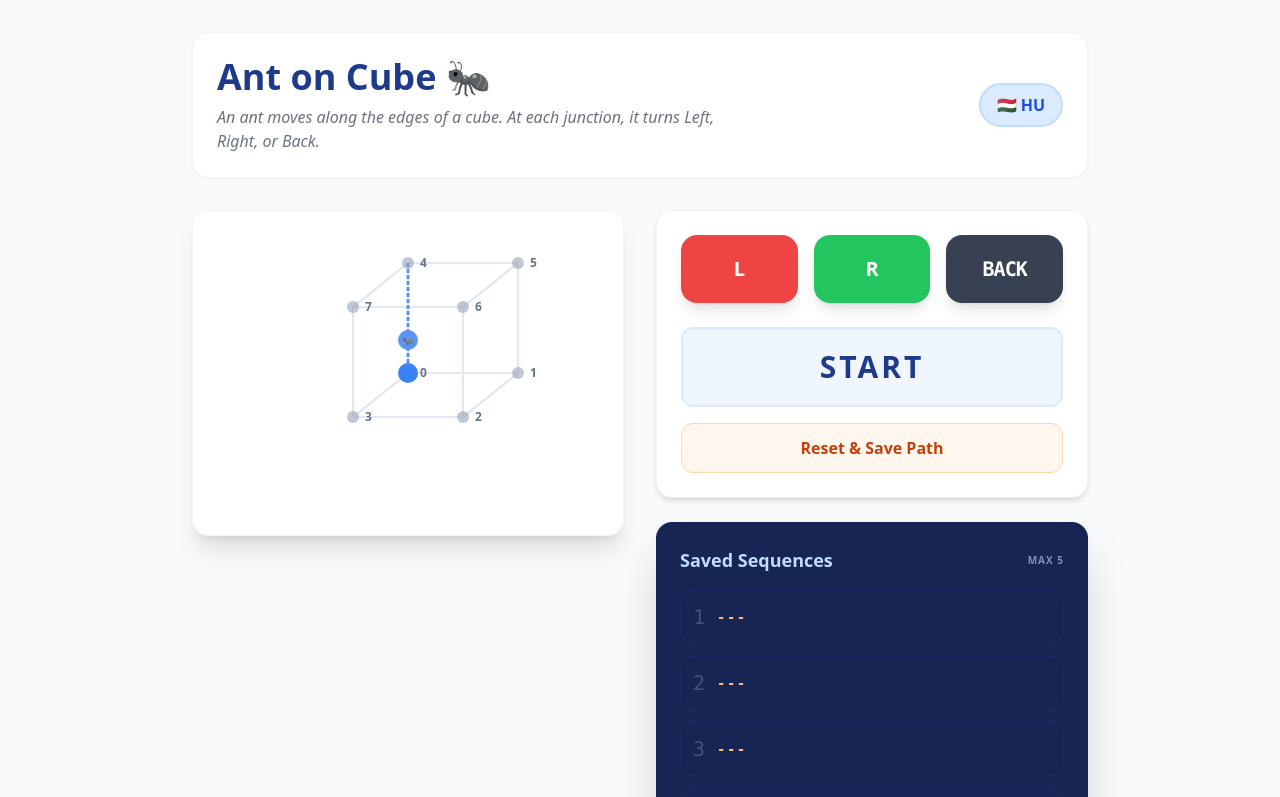
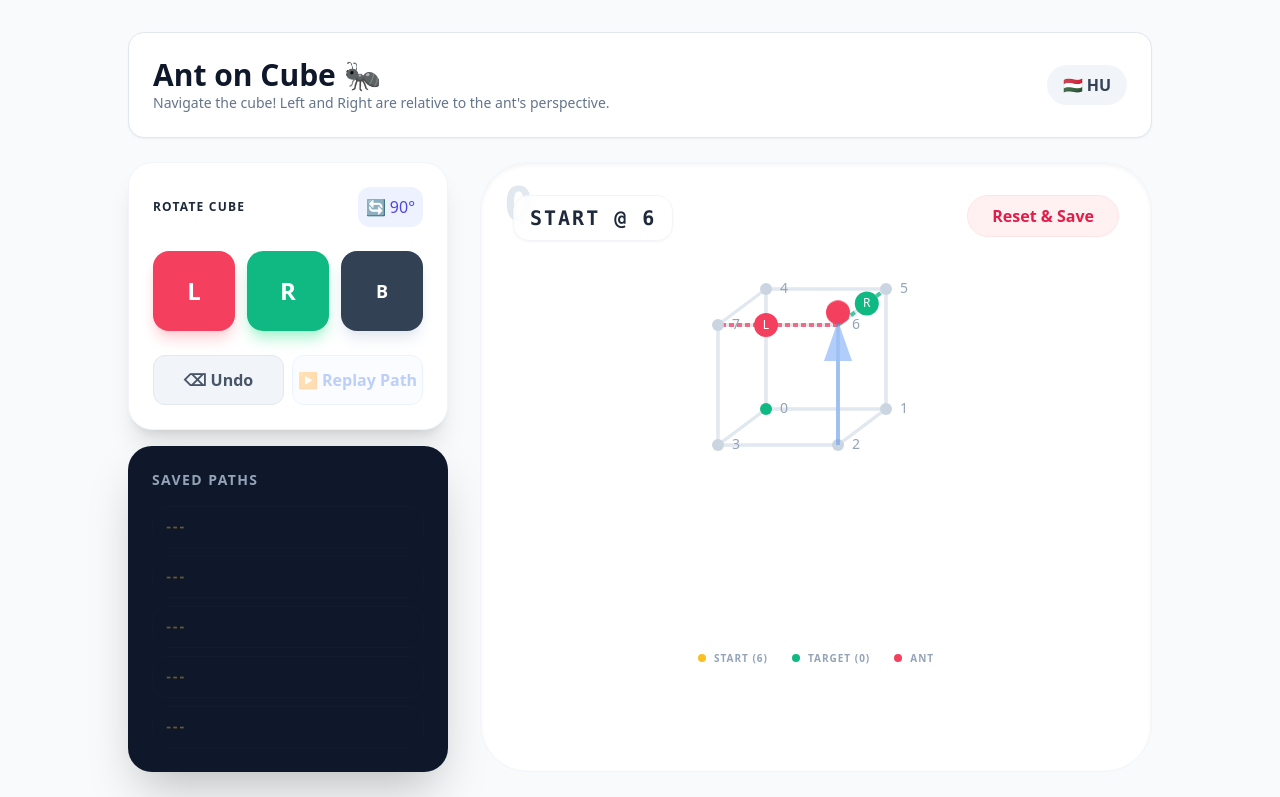
Before and after one commit to tmsso/ant-on-cube, a Next.js app: page / in a window 1280 px wide. Shown: the top 797 px of the page. Built offline with nearby package versions, Linux system fonts and the light colour scheme.

Commit message:
feat: implement relative turns, starting node 6, replay, undo, and 3D rotation

```diff
--- a/pages/index.js
+++ b/pages/index.js
@@ -1,10 +1,11 @@
-import React, { useState, useEffect, useMemo } from 'react';
+import React, { useState, useEffect, useMemo, useRef } from 'react';
 
 /**
  * Ant on Cube Logic:
  * Vertices (x,y,z): 0-7
+ * Starting at vertex 6.
  */
-const VERTICES = [
+const BASE_VERTICES = [
   [0, 0, 0], [1, 0, 0], [1, 1, 0], [0, 1, 0],
   [0, 0, 1], [1, 0, 1], [1, 1, 1], [0, 1, 1],
 ];
@@ -14,45 +15,38 @@ const ADJACENCY = {
   4: [0, 5, 7], 5: [1, 4, 6], 6: [2, 5, 7], 7: [3, 4, 6],
 };
 
-const LEFT_MAP = {
-  "1-0": 3, "3-0": 4, "4-0": 1,
-  "0-1": 5, "2-1": 0, "5-1": 2,
-  "1-2": 6, "3-2": 1, "6-2": 3,
-  "0-3": 2, "2-3": 7, "7-3": 0,
-  "0-4": 7, "5-4": 0, "7-4": 5,
-  "1-5": 4, "4-5": 6, "6-5": 1,
-  "2-6": 5, "5-6": 7, "7-6": 2,
-  "3-7": 4, "4-7": 6, "6-7": 3,
+// RELATIVE HEADING LOGIC
+// key: "fromIdx-toIdx", value: [LeftNeighbor, RightNeighbor]
+// Defined by looking from 'from' towards 'to' on the surface/edges
+const RELATIVE_TURNS = {
+  "2-6": [7, 5], "5-6": [2, 7], "7-6": [5, 2], // At 6
+  "6-2": [1, 3], "1-2": [3, 6], "3-2": [6, 1], // At 2
+  "6-5": [4, 1], "4-5": [1, 6], "1-5": [6, 4], // At 5
+  "6-7": [3, 4], "3-7": [4, 6], "4-7": [6, 3], // At 7
+  "2-1": [0, 5], "0-1": [5, 2], "5-1": [2, 0], // At 1
+  "2-3": [7, 0], "7-3": [0, 2], "0-3": [2, 7], // At 3
+  "1-0": [3, 4], "3-0": [4, 1], "4-0": [1, 3], // At 0
+  "5-4": [0, 7], "0-4": [7, 5], "7-4": [5, 0], // At 4
 };
 
 const TRANSLATIONS = {
   en: {
     title: "Ant on Cube 🐜",
-    subtitle: "An ant moves along the edges of a cube. At each junction, it turns Left, Right, or Back.",
-    left: "Left",
-    right: "Right",
-    back: "Back",
-    reset: "Reset & Save Path",
-    saved: "Saved Sequences",
-    max: "Max 5",
-    noPath: "START",
-    exercise: "The Exercise",
-    goal: "Goal: Find sequences of L, R, B that lead the ant back to vertex 0.",
-    instruction: "Imagine an ant starting at vertex 0. It makes its first move to vertex 1. From there, choose its path:",
+    subtitle: "Navigate the cube! Left and Right are relative to the ant's perspective.",
+    left: "Left", right: "Right", back: "Back",
+    reset: "Reset & Save", saved: "Saved Paths",
+    noPath: "START @ 6", exercise: "The Rules",
+    undo: "Undo", replay: "Replay Path",
+    rotate: "Rotate Cube"
   },
   hu: {
     title: "Hangya a kockán 🐜",
-    subtitle: "Egy hangya a kocka élein mozog. Minden csomópontnál Balra, Jobbra vagy Vissza fordul.",
-    left: "Bal",
-    right: "Jobb",
-    back: "Vissza",
-    reset: "Alaphelyzet és Mentés",
-    saved: "Mentett sorozatok",
-    max: "Max 5",
-    noPath: "RAJT",
-    exercise: "A feladat",
-    goal: "Cél: Keress olyan B, J, V sorozatokat, amik visszavezetik a hangyát a 0-ás ponthoz.",
-    instruction: "Képzeld el, hogy a hangya a 0-ás pontból indul az 1-es felé. Innen válaszd ki az útját:",
+    subtitle: "Irányítsd a hangyát! A Bal és Jobb az ő nézőpontjához képest értendő.",
+    left: "Bal", right: "Jobb", back: "Vissza",
+    reset: "Alaphelyzet", saved: "Mentett utak",
+    noPath: "RAJT @ 6", exercise: "Szabályok",
+    undo: "Vissza", replay: "Lejátszás",
+    rotate: "Forgatás"
   }
 };
 
@@ -61,70 +55,145 @@ export default function Home() {
   const t = TRANSLATIONS[lang];
 
   return (
-    <div className="min-h-screen bg-gray-50 p-4 md:p-8 transition-colors duration-500">
-      <div className="max-w-4xl mx-auto space-y-8">
-        <header className="flex flex-col md:flex-row justify-between items-center bg-white p-6 rounded-2xl shadow-sm border border-gray-100">
-          <div className="text-center md:text-left">
-            <h1 className="text-4xl font-extrabold text-blue-900 mb-2">{t.title}</h1>
-            <p className="text-gray-500 italic max-w-lg">{t.subtitle}</p>
+    <div className="min-h-screen bg-slate-50 p-4 md:p-8">
+      <div className="max-w-5xl mx-auto space-y-6">
+        <header className="flex justify-between items-center bg-white p-6 rounded-2xl shadow-sm border border-slate-200">
+          <div>
+            <h1 className="text-3xl font-black text-slate-900">{t.title}</h1>
+            <p className="text-slate-500 text-sm">{t.subtitle}</p>
           </div>
           <button
             onClick={() => setLang(lang === 'en' ? 'hu' : 'en')}
-            className="mt-4 md:mt-0 px-4 py-2 bg-blue-100 text-blue-700 font-bold rounded-full hover:bg-blue-200 transition-all border-2 border-blue-200"
+            className="px-4 py-2 bg-slate-100 text-slate-700 font-bold rounded-full hover:bg-slate-200 transition-all"
           >
             {lang === 'en' ? '🇭🇺 HU' : '🇺🇸 EN'}
           </button>
         </header>
 
         <CubeSimulation lang={lang} t={t} />
-
-        <section className="bg-white p-6 rounded-xl shadow-sm border border-gray-200">
-          <h2 className="text-xl font-bold mb-4 flex items-center text-gray-800">
-            <span className="bg-blue-100 p-2 rounded-lg mr-3">🎓</span> {t.exercise}
-          </h2>
-          <div className="text-gray-700 space-y-4 leading-relaxed">
-            <p>{t.instruction}</p>
-            <ul className="grid grid-cols-1 md:grid-cols-3 gap-4">
-              <li className="bg-red-50 p-3 rounded-lg border border-red-100"><strong>{lang === 'en' ? 'L' : 'B'}:</strong> {t.left}</li>
-              <li className="bg-green-50 p-3 rounded-lg border border-green-100"><strong>{lang === 'en' ? 'R' : 'J'}:</strong> {t.right}</li>
-              <li className="bg-gray-100 p-3 rounded-lg border border-gray-200"><strong>{lang === 'en' ? 'B' : 'V'}:</strong> {t.back}</li>
-            </ul>
-            <p className="font-semibold text-blue-800 pt-2 border-t border-gray-100">{t.goal}</p>
-          </div>
-        </section>
       </div>
     </div>
   );
 }
 
 function CubeSimulation({ lang, t }) {
-  const [current, setCurrent] = useState(0);
-  const [previous, setPrevious] = useState(4); // Start logic
-  const [path, setPath] = useState('');
+  const START_NODE = 6;
+  const START_PREV = 2; // Initial heading: from 2 to 6
+
+  const [current, setCurrent] = useState(START_NODE);
+  const [previous, setPrevious] = useState(START_PREV);
+  const [path, setPath] = useState(''); // Stores raw L, R, B
   const [slots, setSlots] = useState(Array(5).fill(null));
   const [pinned, setPinned] = useState(Array(5).fill(false));
+  const [rot, setRot] = useState(0); // 0, 1, 2 (increments of 90deg Y-axis)
 
-  // Determine available moves for indicators
-  const decisions = useMemo(() => {
-    const neighbors = ADJACENCY[current];
+  const [isReplaying, setIsReplaying] = useState(false);
+  const replayRef = useRef(null);
+
+  // Derived decision neighbors based on ant heading
+  const turnOptions = useMemo(() => {
     const key = `${previous}-${current}`;
-    const L = LEFT_MAP[key];
-    const R = neighbors.find(n => n !== previous && n !== L);
+    const [L, R] = RELATIVE_TURNS[key] || [null, null];
     return { L, R, B: previous };
   }, [current, previous]);
 
-  const moveAnt = (turn) => {
-    const next = turn === 'B' ? decisions.B : (turn === 'L' ? decisions.L : decisions.R);
+  const moveAnt = (turn, silent = false) => {
+    if (isReplaying && !silent) {
+      stopReplay();
+      return;
+    }
+
+    const next = turn === 'B' ? turnOptions.B : (turn === 'L' ? turnOptions.L : turnOptions.R);
+    if (next === null) return;
+
     setPrevious(current);
     setCurrent(next);
-    // Path uses localized letters for display
-    const label = turn === 'L' ? (lang === 'en' ? 'L' : 'B') :
-                  (turn === 'R' ? (lang === 'en' ? 'R' : 'J') :
-                  (lang === 'en' ? 'B' : 'V'));
-    setPath(prev => prev + label);
+
+    if (!silent) {
+      const label = turn === 'L' ? (lang === 'en' ? 'L' : 'B') :
+                    (turn === 'R' ? (lang === 'en' ? 'R' : 'J') :
+                    (lang === 'en' ? 'B' : 'V'));
+      setPath(prev => prev + label);
+    }
+  };
+
+  const undo = () => {
+    if (isReplaying) { stopReplay(); return; }
+    if (path.length === 0) return;
+
+    // To undo, we effectively need to recalculate from start
+    const newPathString = path.slice(0, -1);
+    setPath('');
+    setCurrent(START_NODE);
+    setPrevious(START_PREV);
+
+    // Re-run the path
+    // Note: This is simpler than tracking full state history for this specific math puzzle
+    const chars = [...newPathString];
+    let c = START_NODE;
+    let p = START_PREV;
+
+    chars.forEach(char => {
+      const key = `${p}-${c}`;
+      const [L, R] = RELATIVE_TURNS[key];
+      const turn = (char === 'L' || char === 'B') ? 'L' : (char === 'R' || char === 'J' ? 'R' : 'B');
+      const next = turn === 'B' ? p : (turn === 'L' ? L : R);
+      p = c;
+      c = next;
+    });
+
+    setPrevious(p);
+    setCurrent(c);
+    setPath(newPathString);
+  };
+
+  const handleReplay = async () => {
+    if (isReplaying) return;
+    const originalPath = path;
+    setCurrent(START_NODE);
+    setPrevious(START_PREV);
+    setIsReplaying(true);
+
+    const steps = [...originalPath];
+    for (let i = 0; i < steps.length; i++) {
+      if (replayRef.current === 'stop') break;
+      await new Promise(r => setTimeout(r, 600));
+
+      const char = steps[i];
+      // Map localized char back to logic turn
+      let turn = 'B';
+      if (char === 'L' || char === 'B') turn = 'L';
+      if (char === 'R' || char === 'J') turn = 'R';
+
+      // Execute move logic manually to avoid path appending
+      setCurrent(curr => {
+        setPrevious(prev => {
+          const key = `${prev}-${curr}`;
+          const [L, R] = RELATIVE_TURNS[key];
+          const next = turn === 'B' ? prev : (turn === 'L' ? L : R);
+          return curr;
+        });
+        const prevCurrent = curr;
+        // logic repeat
+        const turnKey = `${previous}-${curr}`;
+        const [tL, tR] = RELATIVE_TURNS[turnKey];
+        return turn === 'B' ? previous : (turn === 'L' ? tL : tR);
+      });
+    }
+
+    // Restore end state if stopped or finished
+    setIsReplaying(false);
+    replayRef.current = null;
+    // For simplicity in this UI, we just let the state sit where it ended
+  };
+
+  const stopReplay = () => {
+    replayRef.current = 'stop';
+    setIsReplaying(false);
   };
 
   const reset = () => {
+    if (isReplaying) { stopReplay(); return; }
     if (path.length > 0) {
       const firstEmpty = slots.findIndex((s, i) => s === null && !pinned[i]);
       const targetIndex = firstEmpty !== -1 ? firstEmpty : slots.findIndex((_, i) => !pinned[i]);
@@ -134,119 +203,169 @@ function CubeSimulation({ lang, t }) {
         setSlots(newSlots);
       }
     }
-    setCurrent(0);
-    setPrevious(4);
+    setCurrent(START_NODE);
+    setPrevious(START_PREV);
     setPath('');
   };
 
-  // Adjusted projection to prevent overlap
+  // Rotation & Projection
   const project = (v) => {
-    const [x, y, z] = VERTICES[v];
-    const scale = 110;
+    let [x, y, z] = BASE_VERTICES[v];
+
+    // Apply 90deg Y-axis rotations
+    for(let i=0; i<rot; i++) {
+      const oldX = x;
+      x = 1 - y;
+      y = oldX;
+    }
+
+    const scale = 120;
     const offsetX = 150;
-    const offsetY = 130;
-    // Classic Cabinet projection style to distinguish depths
-    const px = offsetX + (x * scale) - (y * 0.5 * scale);
-    const py = offsetY - (z * scale) + (y * 0.4 * scale);
+    const offsetY = 140;
+
+    // Oblique projection with depth factor
+    const px = offsetX + (x * scale) - (y * 0.4 * scale);
+    const py = offsetY - (z * scale) + (y * 0.3 * scale);
     return { px, py };
   };
 
-  // Helper for arrow visualization
-  const getArrow = (fromIdx, toIdx, color, label) => {
-    const from = project(fromIdx);
+  const getIndicator = (toIdx, color, label) => {
     const to = project(toIdx);
+    const from = project(current);
     const dx = to.px - from.px;
     const dy = to.py - from.py;
-    const len = Math.sqrt(dx*dx + dy*dy);
-    const mx = from.px + dx * 0.7; // Midpoint-ish
-    const my = from.py + dy * 0.7;
+    const mx = from.px + dx * 0.6;
+    const my = from.py + dy * 0.6;
 
     return (
-      <g className="animate-pulse">
-        <line x1={from.px} y1={from.py} x2={to.px} y2={to.py} stroke={color} strokeWidth="3" strokeDasharray="4 2" />
-        <circle cx={mx} cy={my} r="10" fill={color} />
-        <text x={mx} y={my+4} fontSize="10" fontWeight="bold" fill="white" textAnchor="middle">{label}</text>
+      <g className="transition-all duration-300">
+        <line x1={from.px} y1={from.py} x2={to.px} y2={to.py} stroke={color} strokeWidth="4" strokeDasharray="5 3" className="animate-pulse" />
+        <circle cx={mx} cy={my} r="12" fill={color} className="shadow-lg" />
+        <text x={mx} y={my+4} fontSize="12" fontWeight="black" fill="white" textAnchor="middle">{label}</text>
       </g>
     );
   };
 
   return (
-    <div className="grid grid-cols-1 md:grid-cols-2 gap-8 items-start">
-      <div className="bg-white p-8 rounded-2xl shadow-xl border border-gray-100 flex flex-col items-center relative overflow-hidden">
-        <div className="relative w-[300px] h-[260px] cursor-crosshair">
-          <svg className="w-full h-full overflow-visible">
-            <defs>
-              <marker id="arrowhead" markerWidth="10" markerHeight="7" refX="0" refY="3.5" orient="auto">
-                <polygon points="0 0, 10 3.5, 0 7" fill="#94a3b8" />
-              </marker>
-            </defs>
-            {/* Cube Edges */}
-            {Object.entries(ADJACENCY).map(([start, neighbors]) =>
-              neighbors.map(end => {
-                const p1 = project(start);
-                const p2 = project(end);
-                return <line key={`${start}-${end}`} x1={p1.px} y1={p1.py} x2={p2.px} y2={p2.py} stroke="#e2e8f0" strokeWidth="2" />;
-              })
-            )}
-
-            {/* Direction Indicators */}
-            {path.length > 0 && getArrow(current, decisions.L, '#ef4444', lang === 'en' ? 'L' : 'B')}
-            {path.length > 0 && getArrow(current, decisions.R, '#22c55e', lang === 'en' ? 'R' : 'J')}
-            {getArrow(previous, current, '#3b82f6', '🐜')}
-
-            {/* Vertices */}
-            {VERTICES.map((_, i) => {
-              const { px, py } = project(i);
-              const isActive = current === i;
-              return (
-                <g key={i} className="transition-all duration-500">
-                  <circle cx={px} cy={py} r={isActive ? 10 : 6} fill={isActive ? '#3b82f6' : '#94a3b8'} opacity={isActive ? 1 : 0.6} />
-                  <text x={px + 12} y={py + 4} fontSize="12" fill="#64748b" fontWeight="bold">{i}</text>
-                </g>
-              );
-            })}
-          </svg>
-        </div>
-      </div>
-
-      <div className="space-y-6">
-        <div className="bg-white p-6 rounded-2xl shadow-md border border-gray-100">
-          <div className="grid grid-cols-3 gap-4">
-            <button onClick={() => moveAnt('L')} className="bg-red-500 hover:bg-red-600 text-white font-black py-5 rounded-2xl shadow-lg transform transition active:scale-90 text-xl">{lang === 'en' ? 'L' : 'B'}</button>
-            <button onClick={() => moveAnt('R')} className="bg-green-500 hover:bg-green-600 text-white font-black py-5 rounded-2xl shadow-lg transform transition active:scale-90 text-xl">{lang === 'en' ? 'R' : 'J'}</button>
-            <button onClick={() => moveAnt('B')} className="bg-gray-700 hover:bg-gray-800 text-white font-black py-5 rounded-2xl shadow-lg transform transition active:scale-90 text-xl font-mono text-base tracking-tighter">{lang === 'en' ? 'BACK' : 'VISSZA'}</button>
+    <div className="grid grid-cols-1 lg:grid-cols-12 gap-8">
+      {/* LEFT: Dashboard/Controls */}
+      <div className="lg:col-span-4 space-y-4 order-2 lg:order-1">
+        <div className="bg-white p-6 rounded-3xl shadow-xl border border-slate-100">
+          <div className="flex justify-between items-center mb-6">
+             <h3 className="font-bold text-slate-800 uppercase tracking-widest text-xs">{t.rotate}</h3>
+             <button
+               onClick={() => setRot((rot + 1) % 4)}
+               className="p-2 bg-indigo-50 text-indigo-600 rounded-xl hover:bg-indigo-100 active:rotate-90 transition-transform"
+             >
+               🔄 90°
+             </button>
           </div>
 
-          <div className="mt-6 p-5 bg-blue-50 rounded-xl border-2 border-blue-100 flex items-center justify-center min-h-[80px]">
-            <span className="text-3xl font-black tracking-widest text-blue-900 break-all">{path || t.noPath}</span>
+          <div className="grid grid-cols-3 gap-3 mb-6">
+            <button onClick={() => moveAnt('L')} className="bg-rose-500 hover:bg-rose-600 text-white font-black py-6 rounded-2xl shadow-rose-200 shadow-lg transform transition active:scale-95 text-2xl">{lang === 'en' ? 'L' : 'B'}</button>
+            <button onClick={() => moveAnt('R')} className="bg-emerald-500 hover:bg-emerald-600 text-white font-black py-6 rounded-2xl shadow-emerald-200 shadow-lg transform transition active:scale-95 text-2xl">{lang === 'en' ? 'R' : 'J'}</button>
+            <button onClick={() => moveAnt('B')} className="bg-slate-700 hover:bg-slate-800 text-white font-black py-6 rounded-2xl shadow-slate-200 shadow-lg transform transition active:scale-95 text-lg">{lang === 'en' ? 'B' : 'V'}</button>
           </div>
 
-          <button onClick={reset} className="w-full mt-4 bg-orange-50 hover:bg-orange-100 text-orange-700 font-bold py-3 rounded-xl transition-all border border-orange-200">
-            {t.reset}
-          </button>
+          <div className="flex gap-2">
+            <button onClick={undo} className="flex-1 bg-slate-100 hover:bg-slate-200 text-slate-600 font-bold py-3 rounded-xl transition-all border border-slate-200">
+              ⌫ {t.undo}
+            </button>
+            <button onClick={handleReplay} disabled={isReplaying || path.length === 0} className="flex-1 bg-blue-50 hover:bg-blue-100 text-blue-600 font-bold py-3 rounded-xl transition-all border border-blue-200 disabled:opacity-30">
+              ▶️ {t.replay}
+            </button>
+          </div>
         </div>
 
-        <div className="bg-blue-950 p-6 rounded-2xl shadow-2xl text-white">
-          <h3 className="text-lg font-bold mb-4 flex justify-between items-center text-blue-200">
-            {t.saved} <span className="text-[10px] uppercase tracking-widest opacity-60">{t.max}</span>
-          </h3>
-          <div className="space-y-3">
+        <div className="bg-slate-900 p-6 rounded-3xl shadow-2xl text-white">
+          <h3 className="text-sm font-bold mb-4 text-slate-400 uppercase tracking-widest">{t.saved}</h3>
+          <div className="space-y-2">
             {slots.map((s, i) => (
-              <div key={i} className={`flex items-center space-x-3 p-3 rounded-xl ${s ? 'bg-blue-900/50 border border-blue-800' : 'bg-transparent border border-blue-900/30'}`}>
-                <span className="font-mono text-xl opacity-20">{i+1}</span>
-                <div className="flex-1 font-mono text-sm tracking-widest font-bold text-orange-300">
-                  {s || "---"}
-                </div>
-                {s && (
-                  <button onClick={() => {const n = [...pinned]; n[i]=!n[i]; setPinned(n)}} className={`text-xl transition-transform hover:scale-110 ${pinned[i] ? 'grayscale-0' : 'grayscale opacity-40'}`}>
-                    📌
-                  </button>
-                )}
+              <div key={i} className={`flex items-center space-x-3 p-3 rounded-2xl ${s ? 'bg-slate-800 border border-slate-700' : 'border border-slate-800/50 opacity-40'}`}>
+                <div className="flex-1 font-mono text-xs tracking-tighter truncate text-amber-400 font-bold">{s || "---"}</div>
+                {s && <button onClick={() => {const n = [...pinned]; n[i]=!n[i]; setPinned(n)}} className={pinned[i] ? 'opacity-100' : 'opacity-30 hover:opacity-100'}>📌</button>}
               </div>
             ))}
           </div>
         </div>
       </div>
+
+      {/* CENTER: The Cube */}
+      <div className="lg:col-span-8 bg-white p-4 md:p-12 rounded-[3rem] shadow-inner border border-slate-100 flex flex-col items-center justify-center relative min-h-[500px] order-1 lg:order-2">
+        <div className="absolute top-8 left-8 flex flex-col items-start">
+           <div className="text-5xl font-black text-slate-200 absolute -top-4 -left-2 select-none">
+             {path.length}
+           </div>
+           <div className="relative z-10 px-4 py-2 bg-white/80 backdrop-blur shadow-sm border border-slate-100 rounded-2xl font-mono text-xl font-bold text-slate-800 tracking-widest max-w-[200px] break-all">
+             {path || t.noPath}
+           </div>
+        </div>
+
+        <button onClick={reset} className="absolute top-8 right-8 bg-rose-50 text-rose-600 px-6 py-2 rounded-full font-bold border border-rose-100 hover:bg-rose-100 transition-colors">
+          {t.reset}
+        </button>
+
+        <div className="w-full max-w-[400px] h-[350px]">
+          <svg className="w-full h-full overflow-visible">
+            {/* Edges */}
+            {Object.entries(ADJACENCY).map(([start, neighbors]) =>
+              neighbors.map(end => {
+                const p1 = project(start);
+                const p2 = project(end);
+                return <line key={`${start}-${end}`} x1={p1.px} y1={p1.py} x2={p2.px} y2={p2.py} stroke="#e2e8f0" strokeWidth="3" strokeLinecap="round" />;
+              })
+            )}
+
+            {/* Visual Indicators for NEXT choices */}
+            {!isReplaying && turnOptions.L !== null && getIndicator(turnOptions.L, '#f43f5e', lang === 'en' ? 'L' : 'B')}
+            {!isReplaying && turnOptions.R !== null && getIndicator(turnOptions.R, '#10b981', lang === 'en' ? 'R' : 'J')}
+
+            {/* Vertices */}
+            {BASE_VERTICES.map((_, i) => {
+              const { px, py } = project(i);
+              const isActive = current === i;
+              const isStart = i === START_NODE;
+              const isTarget = i === 0;
+              return (
+                <g key={i} className="transition-all duration-500">
+                  <circle
+                    cx={px} cy={py}
+                    r={isActive ? 12 : 6}
+                    fill={isActive ? '#f43f5e' : (isStart ? '#fbbf24' : (isTarget ? '#10b981' : '#cbd5e1'))}
+                    className={`${isActive ? 'animate-bounce' : ''}`}
+                  />
+                  <text x={px + 14} y={py + 4} fontSize="14" fill="#94a3b8" fontWeight="black">{i}</text>
+                </g>
+              );
+            })}
+
+            {/* Path Connection Arrow (Arrival) */}
+            {(() => {
+              const from = project(previous);
+              const to = project(current);
+              return (
+                <path
+                  d={`M ${from.px} ${from.py} L ${to.px} ${to.py}`}
+                  stroke="#3b82f6" strokeWidth="4" fill="none" markerEnd="url(#arrowhead)"
+                  className="opacity-40 transition-all duration-500"
+                />
+              );
+            })()}
+
+            <defs>
+              <marker id="arrowhead" markerWidth="10" markerHeight="7" refX="9" refY="3.5" orient="auto">
+                <polygon points="0 0, 10 3.5, 0 7" fill="#3b82f6" />
+              </marker>
+            </defs>
+          </svg>
+        </div>
+
+        <div className="mt-8 flex gap-6 text-[10px] font-bold uppercase tracking-widest text-slate-400">
+          <div className="flex items-center"><div className="w-2 h-2 bg-amber-400 rounded-full mr-2"></div> Start (6)</div>
+          <div className="flex items-center"><div className="w-2 h-2 bg-emerald-500 rounded-full mr-2"></div> Target (0)</div>
+          <div className="flex items-center"><div className="w-2 h-2 bg-rose-500 rounded-full mr-2"></div> Ant</div>
+        </div>
+      </div>
     </div>
   );
 }
```
